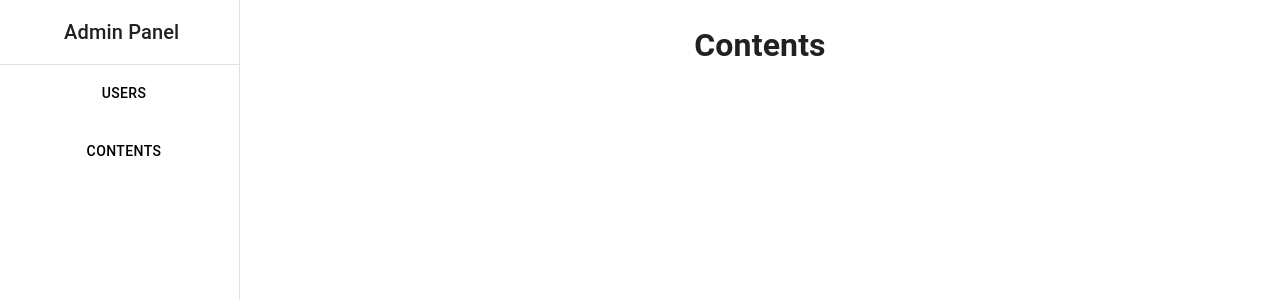
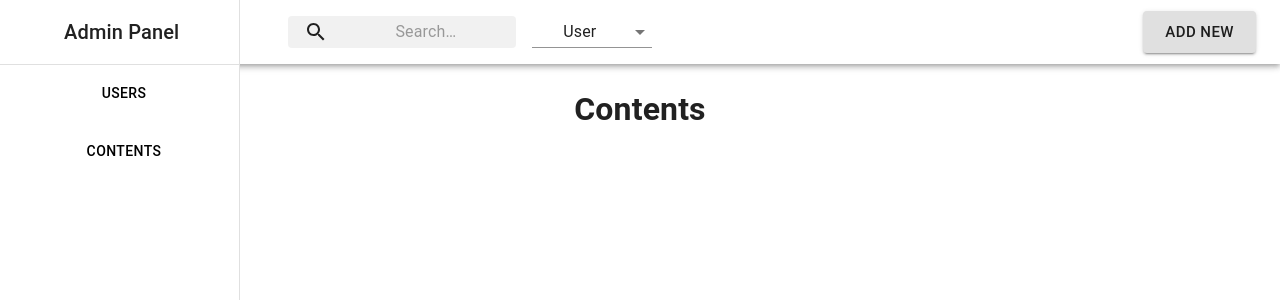
Before and after one commit to punkrelique/admin-panel, a React (Create React App) app in the folder admin-ui/: page /Contents in a window 1280 px wide. Shown: the top 300 px of the page. Built offline with nearby package versions, Linux system fonts and the light colour scheme; the HTML template or start-up script is replaced by a standard one.

Commit message:
search bar

```diff
--- a/admin-ui/package.json
+++ b/admin-ui/package.json
@@ -5,6 +5,7 @@
   "dependencies": {
     "@emotion/react": "^11.8.2",
     "@emotion/styled": "^11.8.1",
+    "@mui/icons-material": "^5.5.1",
     "@mui/material": "^5.5.3",
     "@testing-library/jest-dom": "^5.16.3",
     "@testing-library/react": "^12.1.4",
--- /dev/null
+++ b/admin-ui/src/components/Searchbar.tsx
@@ -0,0 +1,167 @@
+import * as React from 'react';
+import {styled, alpha, createTheme} from '@mui/material/styles';
+import AppBar from '@mui/material/AppBar';
+import Box from '@mui/material/Box';
+import Toolbar from '@mui/material/Toolbar';
+import IconButton from '@mui/material/IconButton';
+import Typography from '@mui/material/Typography';
+import InputBase from '@mui/material/InputBase';
+import Badge from '@mui/material/Badge';
+import MenuItem from '@mui/material/MenuItem';
+import Menu from '@mui/material/Menu';
+import MenuIcon from '@mui/icons-material/Menu';
+import SearchIcon from '@mui/icons-material/Search';
+import AccountCircle from '@mui/icons-material/AccountCircle';
+import MailIcon from '@mui/icons-material/Mail';
+import NotificationsIcon from '@mui/icons-material/Notifications';
+import MoreIcon from '@mui/icons-material/MoreVert';
+import {Button, FormControl, InputLabel, Select, SelectChangeEvent} from "@mui/material";
+import {grey} from "@mui/material/colors";
+
+
+const mytheme = createTheme({
+    palette: {
+        primary: {
+            main: grey[500],
+        },
+        secondary: {
+            main: '#f44336',
+        },
+    },
+});
+
+
+
+const Search = styled('div')(({ theme }) => ({
+    position: 'relative',
+    borderRadius: theme.shape.borderRadius,
+    backgroundColor: alpha(mytheme.palette.primary.main, 0.15),
+    '&:hover': {
+        backgroundColor: alpha(theme.palette.common.white, 0.25),
+    },
+    marginRight: theme.spacing(2),
+    marginLeft: 0,
+    width: '100%',
+    [theme.breakpoints.up('sm')]: {
+        marginLeft: theme.spacing(3),
+        width: 'auto',
+    },
+}));
+
+const SearchIconWrapper = styled('div')(({ theme }) => ({
+    padding: theme.spacing(0, 2),
+    height: '100%',
+    position: 'absolute',
+    pointerEvents: 'none',
+    display: 'flex',
+    alignItems: 'center',
+    justifyContent: 'center',
+}));
+
+const StyledInputBase = styled(InputBase)(({ theme }) => ({
+    color: 'inherit',
+    '& .MuiInputBase-input': {
+
+        // vertical padding + font size from searchIcon
+        paddingLeft: `calc(1em + ${theme.spacing(4)})`,
+
+        transition: theme.transitions.create('width'),
+        width: '100%',
+        [theme.breakpoints.up('md')]: {
+            width: '20ch',
+        },
+    },
+}));
+
+export default function Searchbar() {
+    const [anchorEl, setAnchorEl] = React.useState<null | HTMLElement>(null);
+    const [mobileMoreAnchorEl, setMobileMoreAnchorEl] =
+        React.useState<null | HTMLElement>(null);
+    const [age, setAge] = React.useState("0");
+
+    const isMenuOpen = Boolean(anchorEl);
+    const isMobileMenuOpen = Boolean(mobileMoreAnchorEl);
+
+    const handleProfileMenuOpen = (event: React.MouseEvent<HTMLElement>) => {
+        setAnchorEl(event.currentTarget);
+    };
+
+    const handleMobileMenuClose = () => {
+        setMobileMoreAnchorEl(null);
+    };
+
+    const handleMenuClose = () => {
+        setAnchorEl(null);
+        handleMobileMenuClose();
+    };
+
+    const handleChange = (event: SelectChangeEvent) => {
+        setAge(event.target.value);
+    };
+
+    const menuId = 'primary-search-account-menu';
+    const renderMenu = (
+        <Menu
+            anchorEl={anchorEl}
+            anchorOrigin={{
+                vertical: 'top',
+                horizontal: 'right',
+            }}
+            id={menuId}
+            keepMounted
+            transformOrigin={{
+                vertical: 'top',
+                horizontal: 'right',
+            }}
+            open={isMenuOpen}
+            onClose={handleMenuClose}
+        >
+            <MenuItem onClick={handleMenuClose}>Profile</MenuItem>
+            <MenuItem onClick={handleMenuClose}>My account</MenuItem>
+        </Menu>
+    );
+
+    return (
+        <Box sx={{ flexGrow: 1 }}>
+            <AppBar color="inherit" position="static" sx={{paddingLeft: 30}}>
+                <Toolbar>
+                    <Search>
+                            <SearchIconWrapper>
+                                <SearchIcon />
+                            </SearchIconWrapper>
+                        <StyledInputBase
+                            placeholder="Search…"
+                            inputProps={{ 'aria-label': 'search' }}
+                        />
+                    </Search>
+                    <FormControl  variant="standard" sx={{ m: 0, minWidth: 120}}>
+                        <Select
+                            labelId="demo-simple-select-standard-label"
+                            id="demo-simple-select-standard"
+                            value={age}
+                            onChange={handleChange}
+                            label="Role"
+                        >
+                            <MenuItem value={0}>User</MenuItem>
+                            <MenuItem value={1}>Artist</MenuItem>
+                        </Select>
+                    </FormControl>
+                    <Box sx={{ flexGrow: 1 }} />
+                    <Box sx={{ display: { xs: 'none', md: 'flex' } }}>
+                        <Button
+                            size="large"
+                            variant="contained"
+                            aria-controls={menuId}
+                            aria-haspopup="true"
+                            onClick={handleProfileMenuOpen}
+                            color="inherit"
+                        >
+                            Add New
+                        </Button>
+                    </Box>
+                </Toolbar>
+            </AppBar>
+            {renderMenu}
+        </Box>
+    );
+}
--- a/admin-ui/src/pages/Contents.tsx
+++ b/admin-ui/src/pages/Contents.tsx
@@ -1,12 +1,14 @@
 import React from 'react';
 import Box from '@mui/material/Box';
 import '../App.css'
+import Searchbar from "../components/Searchbar";
 
 const Contents = () => {
     return (
-        <Box className='Main'>
+        <div>
+            <Searchbar/>
             <h1>Contents</h1>
-        </Box>
+        </div>
     );
 };
 
--- a/admin-ui/src/pages/Home.tsx
+++ b/admin-ui/src/pages/Home.tsx
@@ -1,9 +1,12 @@
 import React from 'react';
 import '../App.css'
+import Searchbar from "../components/Searchbar";
 
 const Home = () => {
     return (
-        <div className='Main'>
+
+        <div>
+            <Searchbar/>
             <h1>Users</h1>
         </div>
     );
```
Also changed, not shown: admin-ui/src/App.tsx (+3 -4 lines), 1 other file (tests, documents, lock files or other folders).
